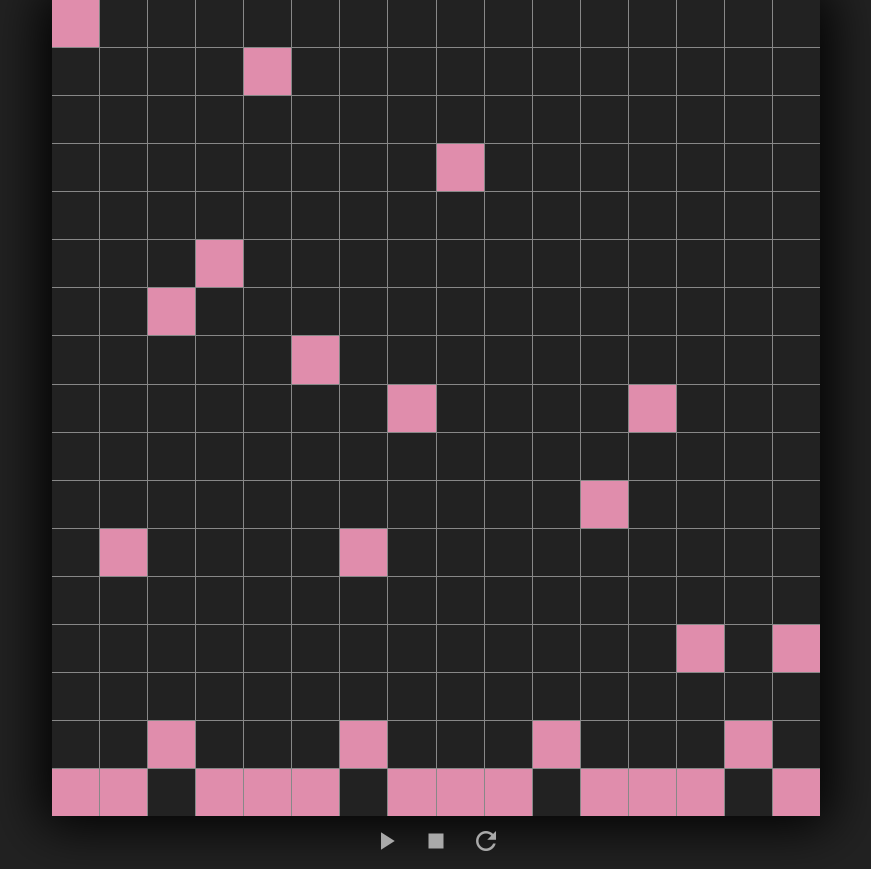
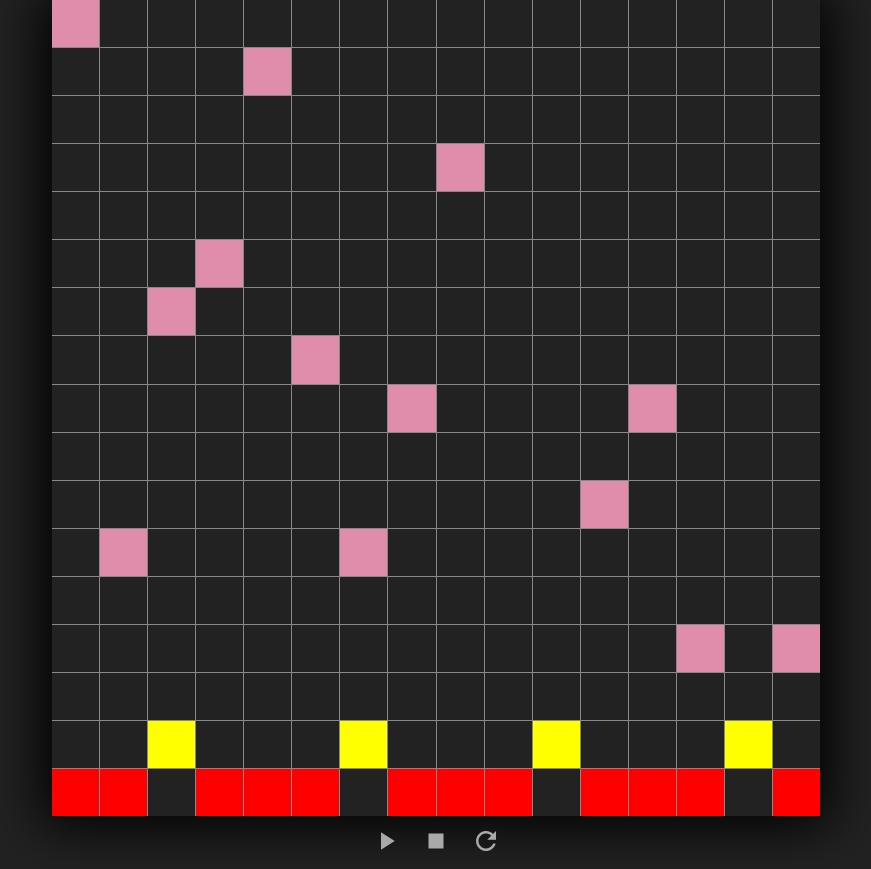
Before and after one commit to jargharg/sequencer, a Vue app: page / in a window 1280 px wide. Shown: the whole page, without its empty margins (204-1075 px from the left). Built offline with nearby package versions, Linux system fonts and the light colour scheme.

Commit message:
feat: color synth and drum tracks differently

```diff
--- a/src/components/Sequence.vue
+++ b/src/components/Sequence.vue
@@ -12,11 +12,12 @@
 			/>
 			<label
 				:for="`stepInput-${sequenceKey}-${stepIndex}`"
-				class="sequence__step"
-				:class="{
-					'sequence__step--selected': stepValue,
-					'sequence__step--active': stepIndex === activeStep,
-				}"
+				:class="[
+					'sequence__step',
+					{ [`sequence__step--${stepColor}`]: stepColor },
+					{ 'sequence__step--selected': stepValue },
+					{ 'sequence__step--active': stepIndex === activeStep },
+				]"
 			>
 			</label>
 		</li>
@@ -29,7 +30,12 @@ import { mapState } from 'vuex';
 export default {
 	props: {
 		sequence: {
-			default: [],
+			type: Array,
+			default: () => [],
+		},
+		stepColor: {
+			type: String,
+			default: null,
 		},
 	},
 	data() {
@@ -64,6 +70,18 @@ export default {
 	&__checkbox {
 		position: absolute;
 		width: 0;
+
+		&:checked + .sequence__step {
+			background: #e08dac;
+
+			&--yellow {
+				background: yellow;
+			}
+
+			&--red {
+				background: red;
+			}
+		}
 	}
 
 	&__step {
@@ -89,10 +107,6 @@ export default {
 			align-items: center;
 		}
 
-		&--selected {
-			background: #e08dac;
-		}
-
 		&--active {
 			opacity: 0.5;
 			// transition: 0.1s opacity;
--- a/src/components/Sequencer.vue
+++ b/src/components/Sequencer.vue
@@ -4,10 +4,10 @@
 			<Sequence :sequence="sequence" />
 		</li>
 		<li>
-			<Sequence :sequence="sequences.drums.snare.sequence" />
+			<Sequence :sequence="sequences.drums.snare.sequence" step-color="yellow" />
 		</li>
 		<li>
-			<Sequence :sequence="sequences.drums.kick.sequence" />
+			<Sequence :sequence="sequences.drums.kick.sequence" step-color="red" />
 		</li>
 	</ul>
 </template>
@@ -15,7 +15,6 @@
 <script>
 import { mapState } from 'vuex';
 import { Transport } from 'tone';
-import gsap from 'gsap';
 import Sequence from './Sequence';
 
 export default {
```
